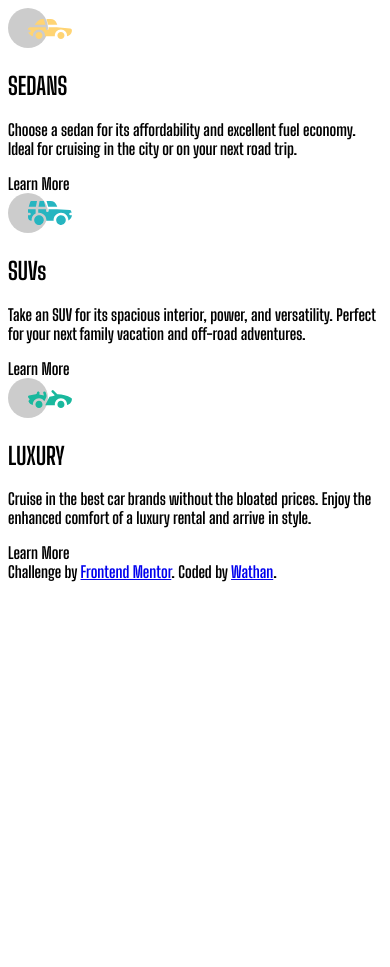
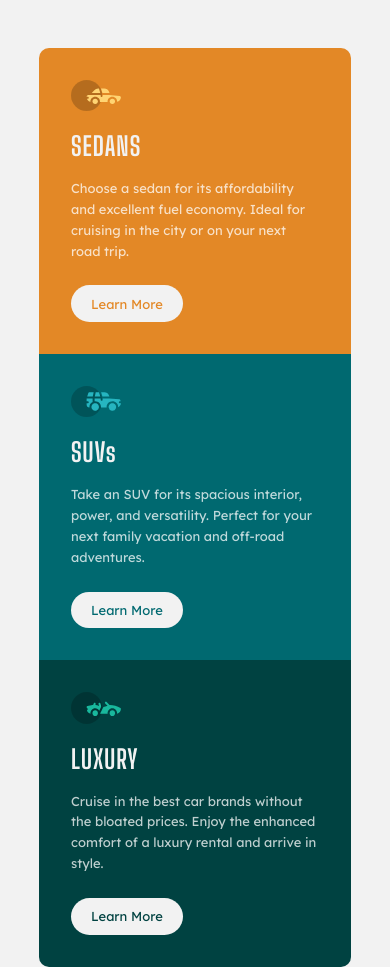
Before and after one commit to lwto/3-column-preview, a plain HTML site: page index.html in a window 390 px wide. Shown: the top 967 px of the page. Before the commit the page ends 844 px from the top, so only its background shows below. Drawn offline with Linux system fonts and the light colour scheme.

Commit message:
responsive

```diff
--- a/index.html
+++ b/index.html
@@ -16,7 +16,7 @@
             <div class="card">
                 <div>
                     <img src="images/icon-sedans.svg" alt="">
-                    <h2>SEDANS</h2>
+                    <h1>SEDANS</h1>
                     <p>
                         Choose a sedan for its affordability and excellent fuel economy. Ideal for cruising in the city
                         or on your next road trip.
@@ -28,7 +28,7 @@
             <div class="card">
                 <div>
                     <img src="images/icon-suvs.svg" alt="">
-                    <h2>SUVs</h2>
+                    <h1>SUVs</h1>
                     <p>
                         Take an SUV for its spacious interior, power, and versatility. Perfect for your next family
                         vacation
@@ -41,7 +41,7 @@
             <div class="card">
                 <div>
                     <img src="images/icon-luxury.svg" alt="">
-                    <h2>LUXURY</h2>
+                    <h1>LUXURY</h1>
                     <p>
                         Cruise in the best car brands without the bloated prices. Enjoy the enhanced comfort of a luxury
                         rental and arrive in style.
--- a/styles/style.scss
+++ b/styles/style.scss
@@ -2,7 +2,102 @@
 @import url('https://fonts.googleapis.com/css2?family=Lexend+Deca&display=swap');
 @import url('https://fonts.googleapis.com/css2?family=Big+Shoulders+Display:wght@700&display=swap');
 
+*{
+    box-sizing: border-box;
+    margin:0;
+    padding:0;
+}
+
 body{
-    font-family: 'Lexend Deca', sans-serif; //400
-    font-family: 'Big Shoulders Display', cursive; //700
+    font-family: 'Lexend Deca', sans-serif;
+    font-size: 13px;
+
 }
+.wrapper{
+    background-color: $first-color;
+    display: flex;
+    flex-direction: column;
+    justify-content: center;
+    align-items: center;
+}
+.card-container{
+    width:80%;
+    max-width: 700px;
+    padding: 3rem 0;
+    display:flex;
+    flex-direction: column;
+    justify-content: center;
+    align-items: center;
+
+    .card{
+        padding:2rem;
+        img{
+            width:50px;
+        }
+        h1{
+            font-family: 'Big Shoulders Display', cursive;
+            color:$first-color;
+            margin:1rem 0;
+            letter-spacing: 1px;
+        }
+        p{
+            color:$text-color;
+            padding-bottom:1.5rem;
+            line-height: 1.3rem;
+            font-weight: 200;
+        }
+        .btn{
+            padding:.65rem 1.25rem;
+            border-radius: 4rem;
+            background-color: $first-color;
+            width:fit-content;
+        }
+    }
+    .card:first-child{
+        background-color: $card1-color;
+        border-radius: 10px 10px 0 0;
+        .btn{
+            color:$card1-color;
+        }
+    }
+    .card:nth-child(2){
+        background-color: $card2-color;
+        .btn{
+            color:$card2-color;
+        }
+    }
+    .card:last-child{
+        background-color: $card3-color;
+        border-radius: 0 0 10px 10px;
+        .btn{
+            color:$card3-color;
+        }
+    }
+}
+.attribution{
+    padding:6px;
+    font-size: 10px;
+    a{
+        text-decoration: none;
+        color:$card3-color;
+    }
+}
+
+@media screen and (min-width:768px) {
+    .wrapper{
+        width: 100vw;
+        height: 100vh;
+    }
+    .card-container{
+        flex-direction: row;
+        .card{
+            height:100%;
+        }
+        .card:first-child{
+            border-radius: 10px 0 0 10px;
+        }
+        .card:last-child{
+            border-radius: 0 10px 10px 0;
+        }
+    }
+}
```
Also changed, not shown: styles/style.css, styles/style.min.css.
